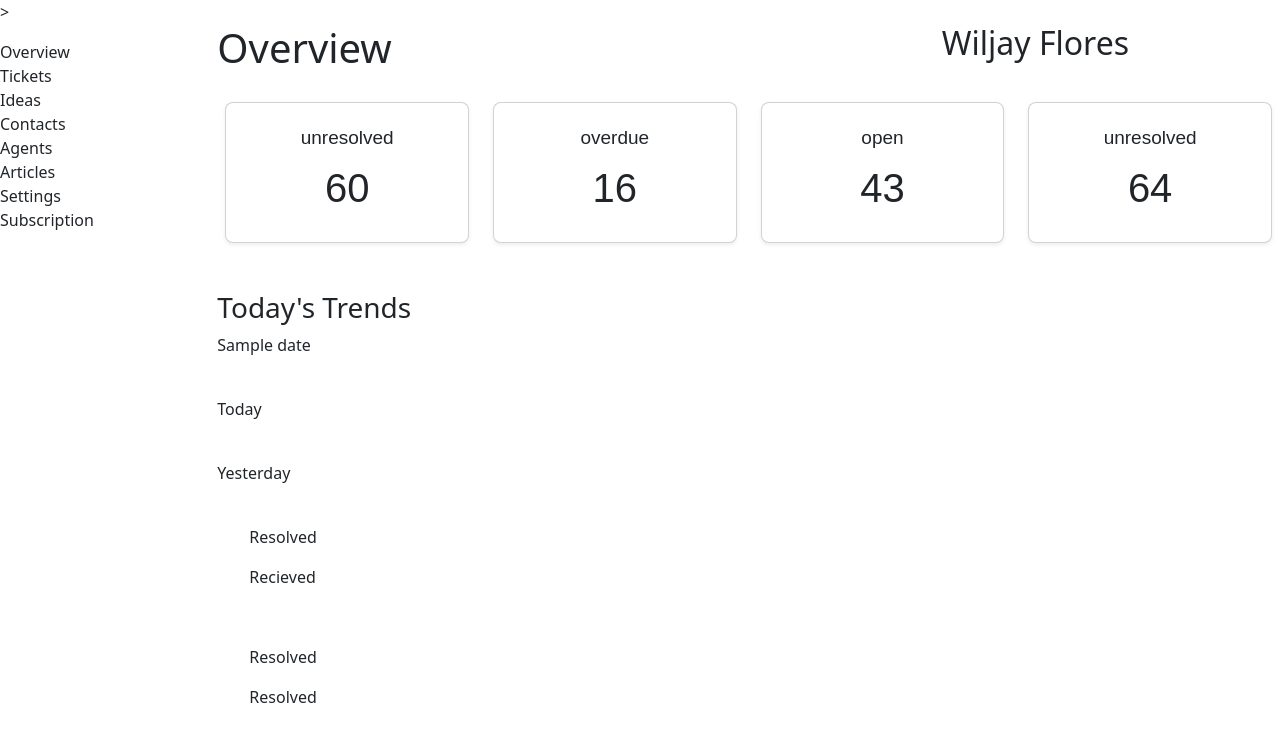
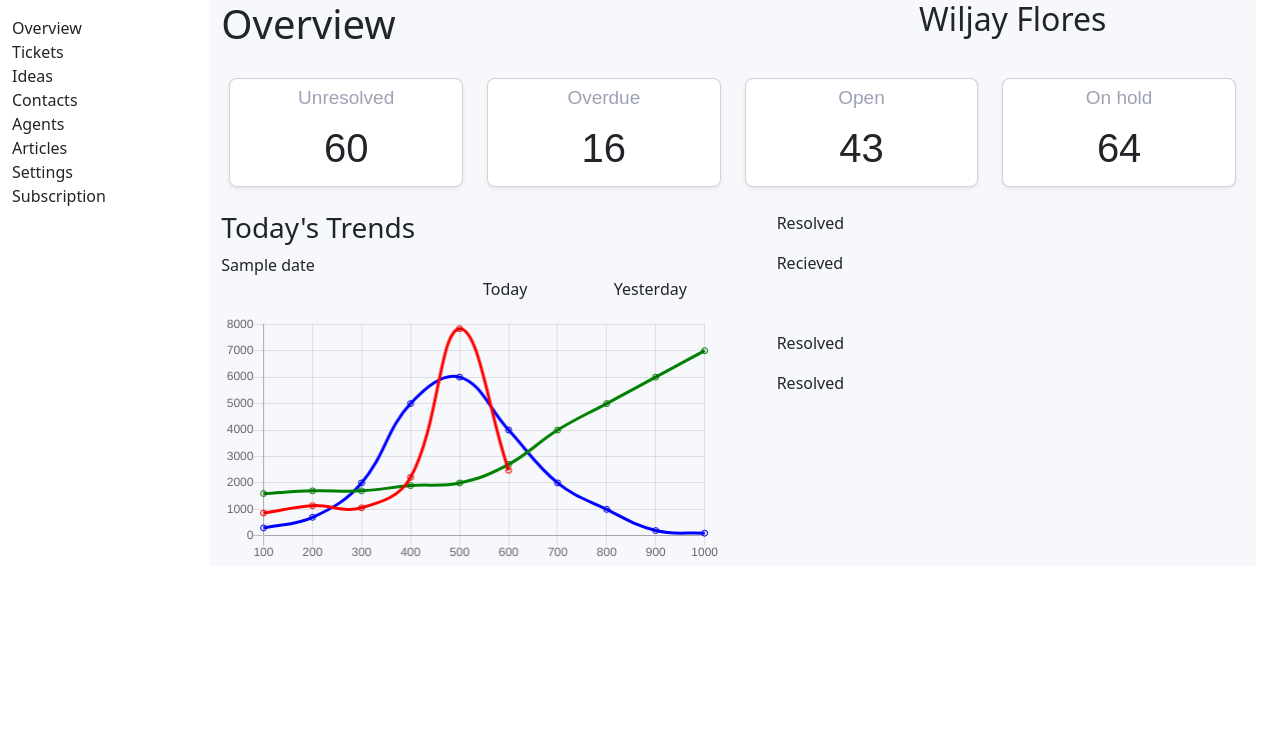
Before and after one commit to WF-Home/INM320SBB-Bootstrap-Assignment, a website: page public/index.html in a window 1280 px wide. Drawn offline with nearby package versions, Linux system fonts and the light colour scheme; a web font is replaced by a local one.

Commit message:
Added chart code

```diff
--- /dev/null
+++ b/public/assets/js/chart.js
@@ -0,0 +1,49 @@
+// const DATA_COUNT = 22;
+// const labels = [];
+// for (let i = 0; i <= DATA_COUNT; i++) {
+//   labels.push(i.toString());
+// }
+
+// new Chart("myChart", {
+//   type: "line",
+//   data: {
+//     labels: labels,
+//     datasets: [{
+//       data: [1600,1700,1700,1900,2000,2700,4000,5000,6000,7000],
+//       borderColor: "green",
+//       fill: false
+//     }, {
+//       data: [300,700,2000,5000,6000,4000,2000,1000,200,100],
+//       borderColor: "blue",
+//       fill: false
+//     }]
+//   },
+//   options: {
+//     legend: {display: false}
+//   }
+// });
+
+const xValues = [100,200,300,400,500,600,700,800,900,1000];
+
+new Chart("Chart", {
+  type: "line",
+  data: {
+    labels: xValues,
+    datasets: [{
+      data: [860,1140,1060,2210,7830,2478],
+      borderColor: "red",
+      fill: false
+    },{
+      data: [1600,1700,1700,1900,2000,2700,4000,5000,6000,7000],
+      borderColor: "green",
+      fill: false
+    },{
+      data: [300,700,2000,5000,6000,4000,2000,1000,200,100],
+      borderColor: "blue",
+      fill: false
+    }]
+  },
+  options: {
+    legend: {display: false}
+  }
+});
--- a/public/assets/js/summaryCards.js
+++ b/public/assets/js/summaryCards.js
@@ -1,8 +1,8 @@
 const summaryItems = [
-    { label: "unresolved", value: 60 },
-    { label: "overdue", value: 16 },
-    { label: "open", value: 43 },
-    { label: "unresolved", value: 64 }
+    { label: "Unresolved", value: 60 },
+    { label: "Overdue", value: 16 },
+    { label: "Open", value: 43 },
+    { label: "On hold", value: 64 }
 ]
 
 let summarySection = document.getElementById("summary-section");
@@ -14,7 +14,7 @@ function summaryContent(summaryItems) {
     summaryItems.forEach((item) => {
         template +=  `
         <div class="col">
-            <article class="summary-card card mb-4 rounded-3 shadow-sm py-4">
+            <article class="summary-card card rounded-3 shadow-sm py-2">
                 <h4 class="card-title">${item.label}</h4>
                 <p class="card-text">${item.value}</p>
             </article>
--- a/public/index.html
+++ b/public/index.html
@@ -4,11 +4,11 @@
         <meta charset="UTF-8">
         <meta name="viewport" content="width=device-width, initial-scale=1.0">
         <link rel="stylesheet" href="https://cdn.jsdelivr.net/npm/reset-css@3.0.0/reset.min.css" />
-        <link href="https://cdn.jsdelivr.net/npm/bootstrap@5.3.8/dist/css/bootstrap.min.css" rel="stylesheet" integrity="sha384-sRIl4kxILFvY47J16cr9ZwB07vP4J8+LH7qKQnuqkuIAvNWLzeN8tE5YBujZqJLB" crossorigin="anonymous">>
+        <link href="https://cdn.jsdelivr.net/npm/bootstrap@5.3.8/dist/css/bootstrap.min.css" rel="stylesheet" integrity="sha384-sRIl4kxILFvY47J16cr9ZwB07vP4J8+LH7qKQnuqkuIAvNWLzeN8tE5YBujZqJLB" crossorigin="anonymous">
         <link href="/assets/css/style.css" rel="stylesheet">
     </head>
     <body>
-        <div class="row">
+        <div class="row container-fluid">
             <aside class="sidebar col-2 d-none d-md-block">
                 <nav class="offcanvas-body d-md-flex flex-column p-0 pt-lg-3 overflow-y-auto">
                     <ul class="nav flex-column">
@@ -33,29 +33,31 @@
                         <img src="" id="profile-photo">
                     </section>
                 </section>
-                <section id="summary-section" class="row row-cols-1 row-cols-sm-2 row-cols-md-4 mb-3 p-2 text-center">
 
-                </section>
-                <section id="graph-area">
-                    <div id="graph-container">
+                <!-- Contents are generated on summaryCards.js -->
+                <section id="summary-section" class="row row-cols-1 row-cols-sm-2 row-cols-md-4 mb-3 p-2 text-center"></section>
+
+                <section id="graph-area" class="row">
+                    <section id="graph-container" class="col">
                         <h3>Today's Trends</h3>
-                        <div>
-                            <p id="last-updated">Sample date</p>
-                            <section id="legend">
-                                <div class="legend-pair">
+                        <div class="row">
+                            <p id="last-updated" class="col">Sample date</p>
+                            <section id="legend" class="col">
+                                <div class="row">
+                                    <div class="col legend-pair">
                                         <img>
                                         <p>Today</p>
                                     </div>
-                                <div class="legend-pair">
+                                    <div class="col legend-pair">
                                         <img>
                                         <p>Yesterday</p>
                                     </div>
+                                </div>
                             </section>
                         </div>
-                        <img id="graph">
-                    </div>
+                        <canvas id="Chart" style="width:100%;max-width:600px"></canvas>
                     </section>
-                <section id="graph-info">
+                    <section id="graph-info" class="col">
                         <ul>
                             <li>
                                 <div class="graph-info-pair">
@@ -89,8 +91,11 @@
                             </li>
                         </ul>
                     </section>
+                </section>
             </main>
         </div>
     <script src="/assets/js/summaryCards.js"></script>
+    <script src="https://cdnjs.cloudflare.com/ajax/libs/Chart.js/2.5.0/Chart.min.js"></script>
+    <script src="/assets/js/chart.js"> </script>
     </body>
 </html>
--- a/src/scss/style.scss
+++ b/src/scss/style.scss
@@ -1,13 +1,27 @@
 @import url("https://use.typekit.net/jxv0qyr.css");
+
+main {
+    background-color: #F7F8FC;
+}
 
 .summary-card {
     font-family: "mulish-variable", sans-serif;
 
     > h4 {
+        color: #9FA2B4;
         font-size: 19px;
     }
 
     > p {
         font-size: 40px;
     }
+
+    &:hover {
+        border: 1px solid #3751FF;
+        color: #3751FF;
+
+        > h4 {
+           color: #3751FF;
+        }
+    }
 }
```
Also changed, not shown: public/assets/css/style.css, 1 other file. Lines whose indentation alone changed are shown as unchanged.
